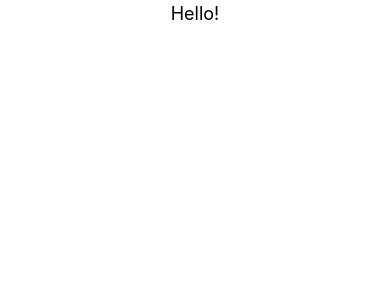
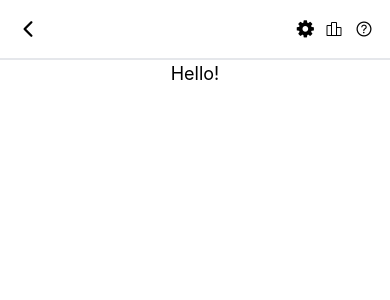
Before and after one commit to ellora-virtue/connections, a React Native app: screen / in a window 390 px wide. Shown: the top 300 px of the page. Built offline with nearby package versions, Linux system fonts and the light colour scheme.

Commit message:
add basic nav bar

```diff
--- a/App.tsx
+++ b/App.tsx
@@ -7,6 +7,7 @@ import { NavBar } from './components';
 const App = () => {
   return (
     <View style={tw`bg-white`}>
+      <NavBar />
       <View style={tw`items-center justify-center`}>
         <Text style={tw`text-black text-lg`}>Hello!</Text>
       </View>
--- /dev/null
+++ b/components/NavBar.tsx
@@ -0,0 +1,34 @@
+import Icon from 'react-native-vector-icons/Ionicons';
+import FAIcon from 'react-native-vector-icons/FontAwesome';
+
+import { SafeAreaView, View } from 'react-native';
+import tailwind from 'twrnc';
+
+// TODO: add actions to icons (currently don't do anything)
+
+export const NavBar = () => {
+  return (
+    <SafeAreaView>
+      <View style={tailwind`flex-row items-center justify-between border-b-2 border-gray-200 p-4`}>
+        <Icon
+          name="chevron-back"
+          size={24}
+        />
+        <View style={tailwind`flex-row items-center gap-3`}>
+          <FAIcon
+            name="cog"
+            size={20}
+          />
+          <Icon
+            name="podium-outline"
+            size={16}
+          />
+          <Icon
+            name="help-circle-outline"
+            size={20}
+          />
+        </View>
+      </View>
+    </SafeAreaView>
+  );
+};
--- /dev/null
+++ b/components/index.ts
@@ -0,0 +1 @@
+export * from './NavBar';
```
